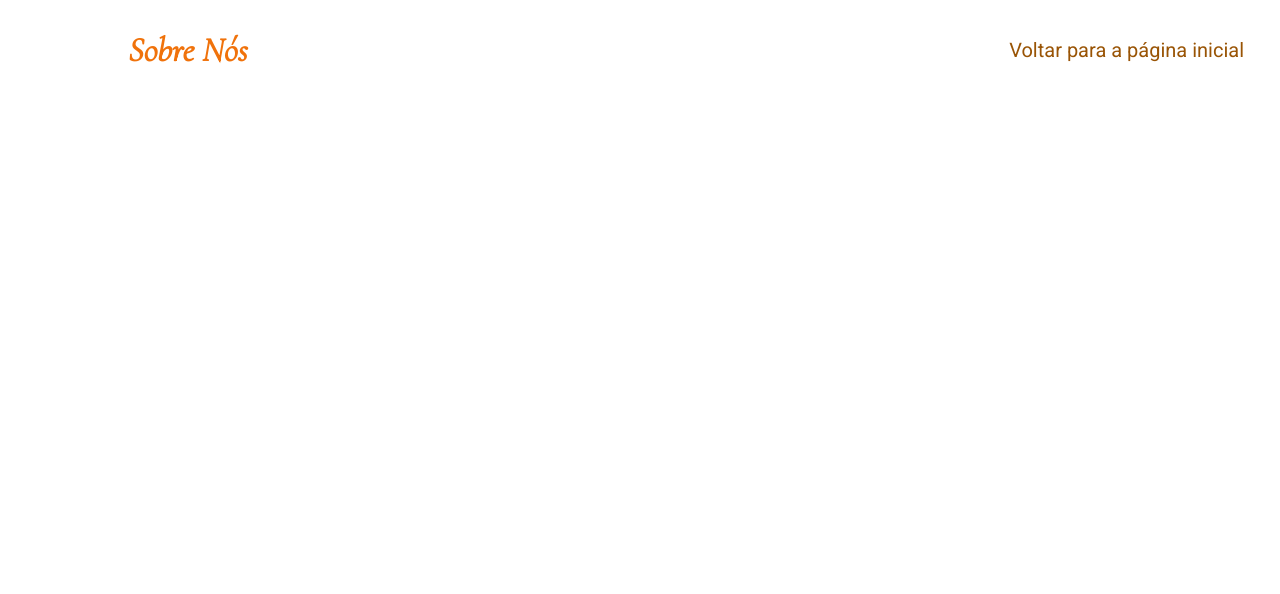
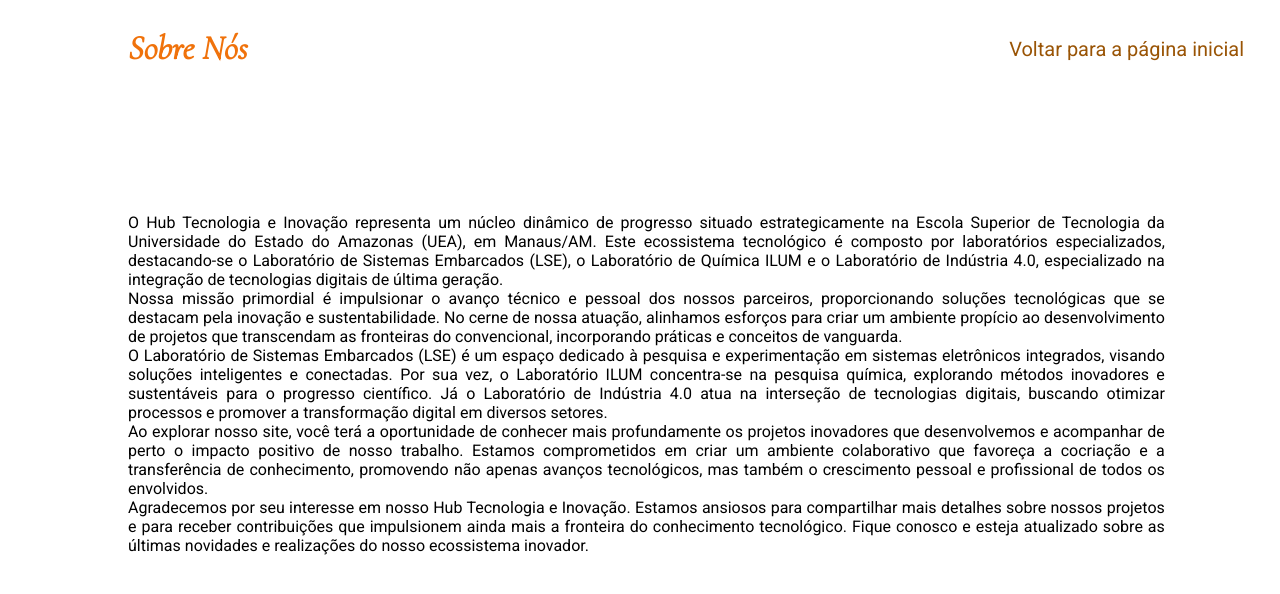
Before and after one commit to MayaraVasques/may, a plain HTML site: page projetos/sobre nós.html in a window 1280 px wide. Drawn offline with nearby package versions, Linux system fonts and the light colour scheme.

Commit message:
Update sobre nós.html
Alterei o Sobre nós

```diff
--- a/projetos/sobre nós.html
+++ b/projetos/sobre nós.html
@@ -20,6 +20,18 @@
         <div class="menu">
             <a href="../index.html">Voltar para a página inicial</a>
         </div>
+
+        <div>
+            <header class="header">
+                <div class="headline">
+                <p style="text-align: justify; margin-right: 10%; display: block;">O Hub Tecnologia e Inovação representa um núcleo dinâmico de progresso situado estrategicamente na Escola Superior de Tecnologia da Universidade do Estado do Amazonas (UEA), em Manaus/AM. Este ecossistema tecnológico é composto por laboratórios especializados, destacando-se o Laboratório de Sistemas Embarcados (LSE), o Laboratório de Química ILUM e o Laboratório de Indústria 4.0, especializado na integração de tecnologias digitais de última geração.
+                <br>
+                Nossa missão primordial é impulsionar o avanço técnico e pessoal dos nossos parceiros, proporcionando soluções tecnológicas que se destacam pela inovação e sustentabilidade. No cerne de nossa atuação, alinhamos esforços para criar um ambiente propício ao desenvolvimento de projetos que transcendam as fronteiras do convencional, incorporando práticas e conceitos de vanguarda.<br>
+                O Laboratório de Sistemas Embarcados (LSE) é um espaço dedicado à pesquisa e experimentação em sistemas eletrônicos integrados, visando soluções inteligentes e conectadas. Por sua vez, o Laboratório ILUM concentra-se na pesquisa química, explorando métodos inovadores e sustentáveis para o progresso científico. Já o Laboratório de Indústria 4.0 atua na interseção de tecnologias digitais, buscando otimizar processos e promover a transformação digital em diversos setores.<br>
+                Ao explorar nosso site, você terá a oportunidade de conhecer mais profundamente os projetos inovadores que desenvolvemos e acompanhar de perto o impacto positivo de nosso trabalho. Estamos comprometidos em criar um ambiente colaborativo que favoreça a cocriação e a transferência de conhecimento, promovendo não apenas avanços tecnológicos, mas também o crescimento pessoal e profissional de todos os envolvidos.<br>
+                Agradecemos por seu interesse em nosso Hub Tecnologia e Inovação. Estamos ansiosos para compartilhar mais detalhes sobre nossos projetos e para receber contribuições que impulsionem ainda mais a fronteira do conhecimento tecnológico. Fique conosco e esteja atualizado sobre as últimas novidades e realizações do nosso ecossistema inovador.</p>
+                </div>
+
        </nav>
 </body>
 </html>
```
